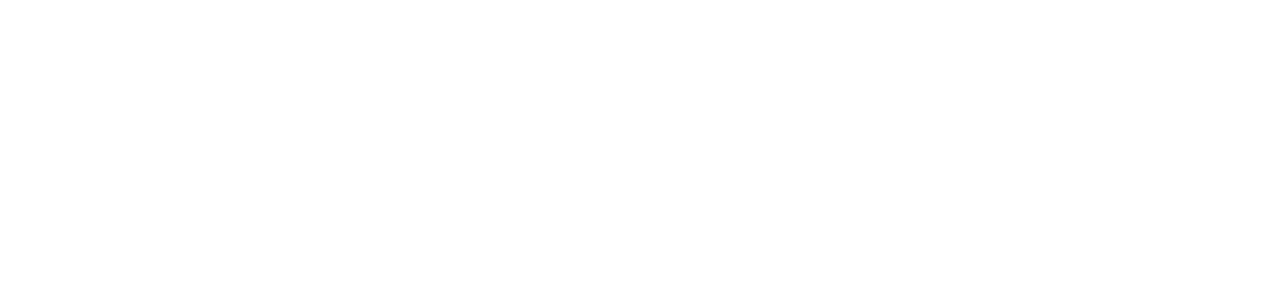
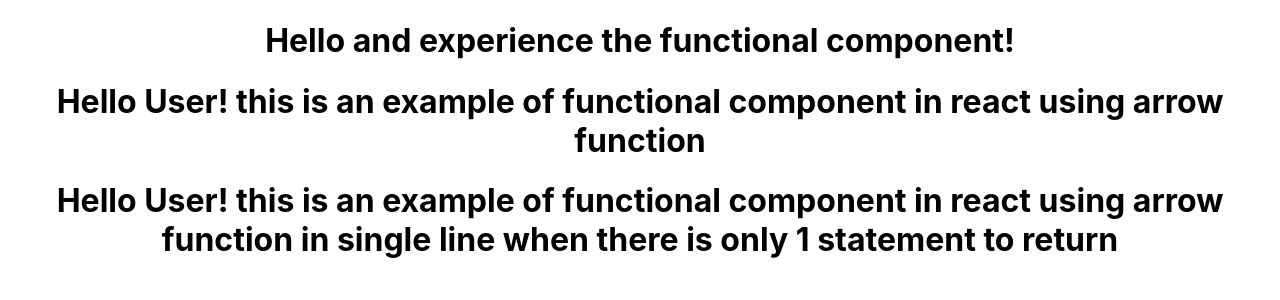
Before and after one commit to sauravsavarn/reactjs-QuickStart, a React (Create React App) app: page / in a window 1280 px wide. Shown: the top 300 px of the page. Built offline with nearby package versions, Linux system fonts and the light colour scheme.

Commit message:
Changes: 1. example of functional component in react

```diff
--- a/src/App.js
+++ b/src/App.js
@@ -1,10 +1,20 @@
 import logo from './logo.svg';
 import './App.css';
+import ExampleFunctionComponent from './components/example-functional-compoonent/ExampleFunctionalComponent';
+import ExampleFunctionalComponentUsingArrowFunction from './components/example-functional-compoonent/ExampleFunctionalComponentUsingArrowFunction';
+import ExampleFunctionalComponentUsingArrowFunctionInSingleLine from './components/example-functional-compoonent/ExampleFunctionalComponentUsingArrowFunctionInSingleLine';
 // App component represents the view which when launch can be seen in the browser.
 function App() {
   return (
     <div className="App">
+      {/* example of functional component */}
+      <ExampleFunctionComponent />
 
+      {/* declaring a functional component using ES6 Arrow function */}
+      <ExampleFunctionalComponentUsingArrowFunction />
+
+      {/* declaring a functional component using ES6 Arrow function in a single line when there is a single statement to return */}
+      <ExampleFunctionalComponentUsingArrowFunctionInSingleLine />
     </div>
   );
 }
--- /dev/null
+++ b/src/components/example-functional-compoonent/ExampleFunctionalComponent.js
@@ -0,0 +1,12 @@
+import React from 'react'
+
+function ExampleFunctionComponent() {
+  return (
+    <div>
+      <h1>Hello and experience the functional component!</h1>
+    </div>
+  )
+}
+
+export default ExampleFunctionComponent
+//NOTE: there can only be 1 default in a file.
--- /dev/null
+++ b/src/components/example-functional-compoonent/ExampleFunctionalComponentUsingArrowFunction.js
@@ -0,0 +1,11 @@
+import React from 'react'
+
+const ExampleFunctionalComponentUsingArrowFunction = () => {
+  return (
+    <div>
+        <h1>Hello User! this is an example of functional component in react using arrow function</h1>
+    </div>
+  )
+}
+
+export default ExampleFunctionalComponentUsingArrowFunction
--- /dev/null
+++ b/src/components/example-functional-compoonent/ExampleFunctionalComponentUsingArrowFunctionInSingleLine.js
@@ -0,0 +1,5 @@
+import React from 'react'
+
+const ExampleFunctionalComponentUsingArrowFunctionInSingleLine = () => <div><h1>Hello User! this is an example of functional component in react using arrow function in single line when there is only 1 statement to return</h1></div>
+
+export default ExampleFunctionalComponentUsingArrowFunctionInSingleLine
```
